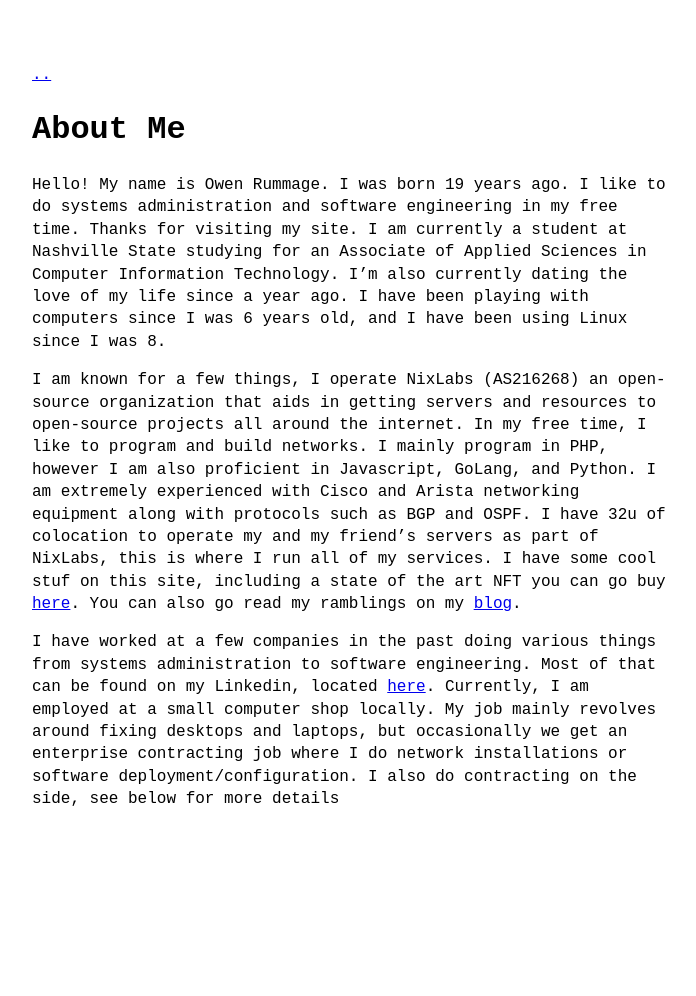
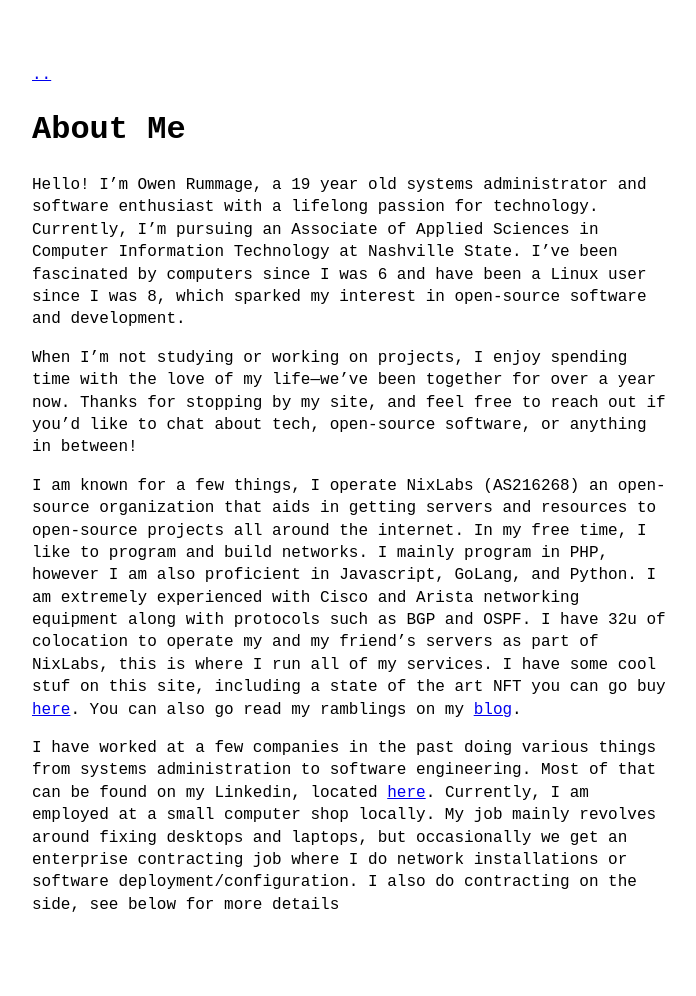
Before and after one commit to owenrummage/rummage.cc, a Jekyll site: the page built from about.md, in a window 1280 px wide. Shown: the whole page, without its empty margins (288-984 px from the left). Built offline with Jekyll 4.4.1, drawn with Linux system fonts in a browser that asks for light colours; before the commit the page ends 900 px from its top, so only the background shows below that.

Commit message:
Update about.md

```diff
--- a/about.md
+++ b/about.md
@@ -2,7 +2,9 @@
 layout: page
 title: About Me
 ---
-Hello! My name is Owen Rummage. I was born <span id="date"></span> years ago. I like to do systems administration and software engineering in my free time. Thanks for visiting my site. I am currently a student at Nashville State studying for an Associate of Applied Sciences in Computer Information Technology. I'm also currently dating the love of my life since a year ago. I have been playing with computers since I was 6 years old, and I have been using Linux since I was 8.
+Hello! I'm Owen Rummage, a <span id="date"></span> year old systems administrator and software enthusiast with a lifelong passion for technology. Currently, I'm pursuing an Associate of Applied Sciences in Computer Information Technology at Nashville State. I've been fascinated by computers since I was 6 and have been a Linux user since I was 8, which sparked my interest in open-source software and development.
+
+When I'm not studying or working on projects, I enjoy spending time with the love of my life—we've been together for over a year now. Thanks for stopping by my site, and feel free to reach out if you'd like to chat about tech, open-source software, or anything in between!
 
 I am known for a few things, I operate NixLabs (AS216268) an open-source organization that aids in getting servers and resources to open-source projects all around the internet. In my free time, I like to program and build networks. I mainly program in PHP, however I am also proficient in Javascript, GoLang, and Python. I am extremely experienced with Cisco and Arista networking equipment along with protocols such as BGP and OSPF. I have 32u of colocation to operate my and my friend's servers as part of NixLabs, this is where I run all of my services. I have some cool stuf on this site, including a state of the art NFT you can go buy [here](/nft). You can also go read my ramblings on my [blog](/blog).
 
```
